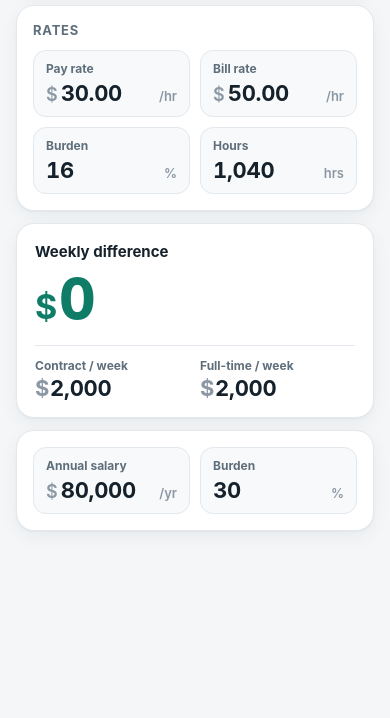
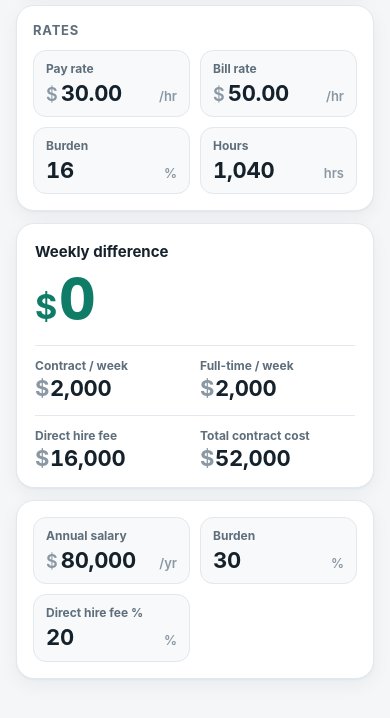
Before and after one commit to clintdonohue/Deal-calculator, a plain HTML site: page combined/index.html in a window 390 px wide. Shown: the part 204-922 px from the top of the page. Before the commit the page ends 844 px from the top, so only its background shows below. Drawn offline with Linux system fonts and the light colour scheme.

Commit message:
Add direct hire fee and total contract cost to the combined calculator. (#9)
The fee is salary times the new percent, and the contract total follows the shared bill rate and hours. Bump the service worker cache so installed phones load it.

Co-authored-by: Cursor Agent <cursoragent@cursor.com>
Co-authored-by: clintdonohue <clintdonohue@users.noreply.github.com>

```diff
--- a/combined/index.html
+++ b/combined/index.html
@@ -102,12 +102,17 @@ h1{margin:0;font-size:22px;line-height:1.2;letter-spacing:-.4px;font-weight:750}
       <div><div class="lbl">Contract / week</div><div class="val"><span aria-hidden="true">$</span><b id="contract"></b></div></div>
       <div><div class="lbl">Full-time / week</div><div class="val"><span aria-hidden="true">$</span><b id="fulltime"></b></div></div>
     </div>
+    <div class="pair">
+      <div><div class="lbl">Direct hire fee</div><div class="val"><span aria-hidden="true">$</span><b id="directHire"></b></div></div>
+      <div><div class="lbl">Total contract cost</div><div class="val"><span aria-hidden="true">$</span><b id="contractTotal"></b></div></div>
+    </div>
   </section>
 
   <section class="card" aria-label="Weekly inputs">
     <div class="fields">
       <label class="field"><span class="lbl">Annual salary</span><span class="entry"><span class="pre">$</span><input id="salary" data-k="salary" type="text" inputmode="decimal" autocomplete="off"><span class="suf">/yr</span></span></label>
       <label class="field"><span class="lbl">Burden</span><span class="entry"><input id="clientBurden" data-k="clientBurden" type="text" inputmode="decimal" autocomplete="off"><span class="suf">%</span></span></label>
+      <label class="field"><span class="lbl">Direct hire fee %</span><span class="entry"><input id="hireFee" data-k="hireFee" type="text" inputmode="decimal" autocomplete="off"><span class="suf">%</span></span></label>
     </div>
   </section>
 </main>
@@ -115,8 +120,8 @@ h1{margin:0;font-size:22px;line-height:1.2;letter-spacing:-.4px;font-weight:750}
 <script>
 (function(){
   'use strict';
-  var DEFAULTS = {pay:30, bill:50, dealBurden:16, hours:1040, salary:80000, clientBurden:30};
-  var m = {pay:30, bill:50, dealBurden:16, hours:1040, salary:80000, clientBurden:30};
+  var DEFAULTS = {pay:30, bill:50, dealBurden:16, hours:1040, salary:80000, clientBurden:30, hireFee:20};
+  var m = {pay:30, bill:50, dealBurden:16, hours:1040, salary:80000, clientBurden:30, hireFee:20};
 
   // spread/hr = bill − pay × (1 + deal burden); total = spread × hours
   function spread(){ return m.bill - m.pay * (100 + m.dealBurden) / 100; }
@@ -125,6 +130,8 @@ h1{margin:0;font-size:22px;line-height:1.2;letter-spacing:-.4px;font-weight:750}
   function contract(){ return m.bill * 40; }
   function fulltime(){ return m.salary * (100 + m.clientBurden) / 5200; }
   function difference(){ return contract() - fulltime(); }
+  function directHire(){ return m.salary * m.hireFee / 100; }
+  function contractTotal(){ return m.bill * m.hours; }
 
   function ok(n){ return typeof n === 'number' && isFinite(n); }
   function fix(n, min, max){ return ok(n) ? n.toLocaleString('en-US',{minimumFractionDigits:min, maximumFractionDigits:max}) : '—'; }
@@ -146,6 +153,7 @@ h1{margin:0;font-size:22px;line-height:1.2;letter-spacing:-.4px;font-weight:750}
       case 'hours': return fix(m.hours,0,2);
       case 'salary': return fix(m.salary,0,2);
       case 'clientBurden': return fix(m.clientBurden,0,2);
+      case 'hireFee': return fix(m.hireFee,0,2);
     }
   }
 
@@ -163,6 +171,8 @@ h1{margin:0;font-size:22px;line-height:1.2;letter-spacing:-.4px;font-weight:750}
     $('diff').textContent = dollars(difference());
     $('contract').textContent = dollars(contract());
     $('fulltime').textContent = dollars(fulltime());
+    $('directHire').textContent = dollars(directHire());
+    $('contractTotal').textContent = dollars(contractTotal());
     fitAmounts();
   }
 
@@ -189,12 +199,12 @@ h1{margin:0;font-size:22px;line-height:1.2;letter-spacing:-.4px;font-weight:750}
   $('reset').addEventListener('click', function(){
     if (document.activeElement && document.activeElement.blur) document.activeElement.blur();
     m.pay = DEFAULTS.pay; m.bill = DEFAULTS.bill; m.dealBurden = DEFAULTS.dealBurden; m.hours = DEFAULTS.hours;
-    m.salary = DEFAULTS.salary; m.clientBurden = DEFAULTS.clientBurden;
+    m.salary = DEFAULTS.salary; m.clientBurden = DEFAULTS.clientBurden; m.hireFee = DEFAULTS.hireFee;
     render();
   });
 
   window.addEventListener('resize', fitAmounts);
-  window.__calc = {m:m, spread:spread, total:total, contract:contract, fulltime:fulltime, difference:difference};
+  window.__calc = {m:m, spread:spread, total:total, contract:contract, fulltime:fulltime, difference:difference, directHire:directHire, contractTotal:contractTotal};
   render();
 })();
 </script>
--- a/combined/sw.js
+++ b/combined/sw.js
@@ -1,4 +1,4 @@
-var CACHE = 'rate-calculator-v2';
+var CACHE = 'rate-calculator-v3';
 var PRECACHE = ['./', './index.html'];
 
 self.addEventListener('install', function (event) {
```
